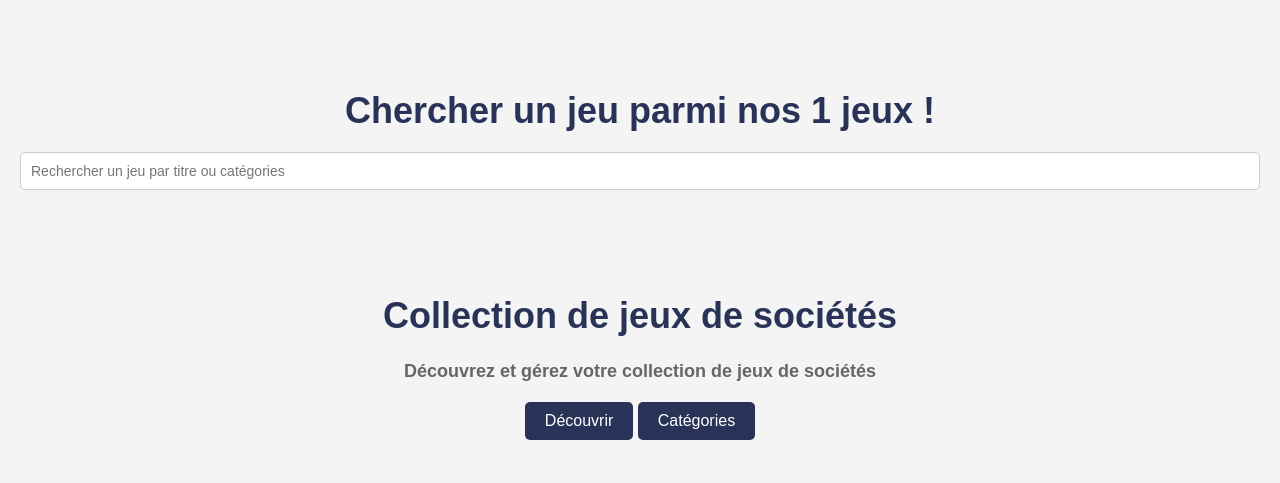
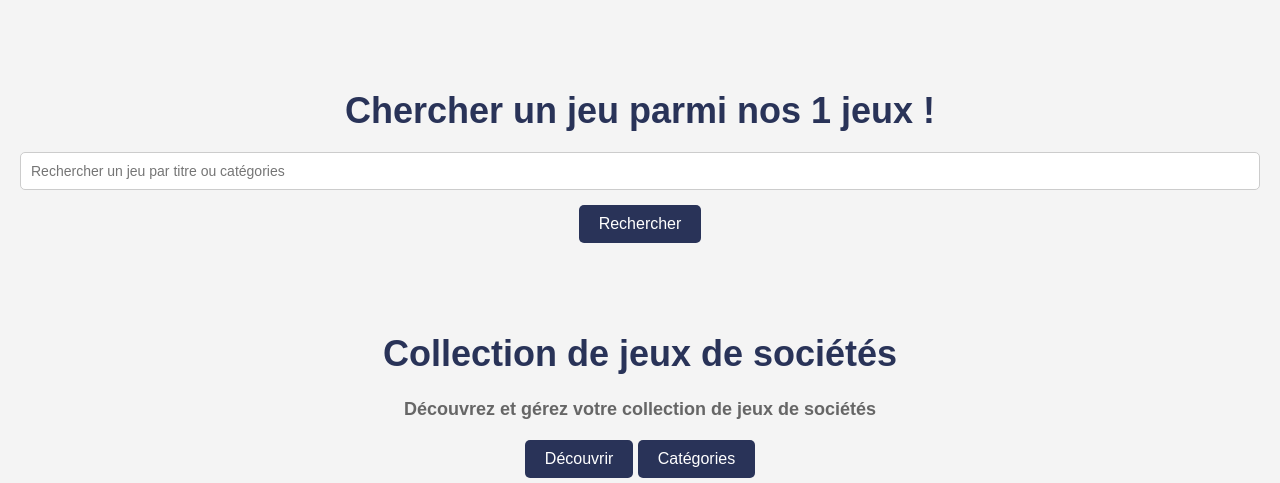
Before and after one commit to JulesRichardot/SAE3.01-Developpement-d-une-application, a PHP site: page / in a window 1280 px wide. Shown: the part 61-544 px from the top of the page. Run offline with PHP 8.4, Linux system fonts and the light colour scheme; tables that the repository leaves empty hold one stand-in row (values such as "Sample post"); some libraries are stand-ins or nearby versions.

Commit message:
view_home.php

```diff
--- a/TEST_SITE/Views/view_home.php
+++ b/TEST_SITE/Views/view_home.php
@@ -8,14 +8,18 @@
     <?php endif; ?>
 
     <div>
-        <h1>Chercher un jeu parmi nos <?= htmlspecialchars($nb_jeux) ?> jeux !</h1> <!-- Affichage du nombre total de jeux -->
-        <input type="search" placeholder="Rechercher un jeu par titre ou catégories">
+        <h1>Chercher un jeu parmi nos <?= htmlspecialchars($nb_jeux) ?> jeux !</h1>
+        <!-- Formulaire de recherche -->
+        <form method="GET" action="?controller=list&action=search">
+            <input type="search" name="search_keyword" placeholder="Rechercher un jeu par titre ou catégories" required>
+            <button type="submit">Rechercher</button>
+        </form>
     </div>
 
     <div id="presentation">
         <h1>Collection de jeux de sociétés</h1>
         <h4>Découvrez et gérez votre collection de jeux de sociétés</h4>
-         <a href="?controller=list&action=pagination"><input type='button' class="Bouton" value="Découvrir"/></a>
+        <a href="?controller=list&action=pagination"><input type='button' class="Bouton" value="Découvrir"/></a>
         <input type='button' class="Bouton" value="Catégories"/>
     </div>
 
```
